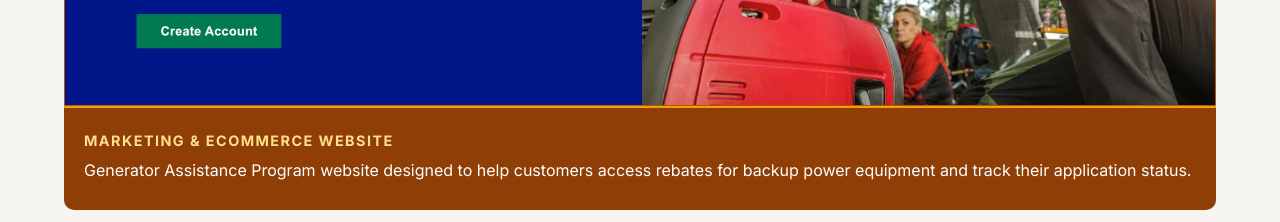
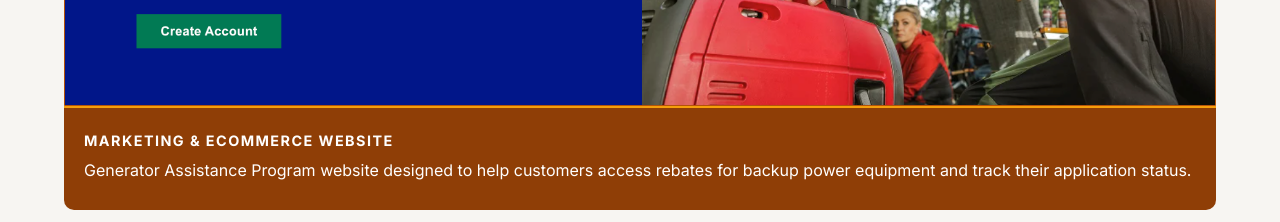
Before and after one commit to jasheloper/portfolio-v3, a plain HTML site: page index.html in a window 1280 px wide. Shown: the part 2500-2722 px from the top of the page. Drawn offline with nearby package versions, Linux system fonts and the light colour scheme.

Commit message:
Accessibility testing

```diff
--- a/style.css
+++ b/style.css
@@ -839,7 +839,7 @@ PROJECT SUMMARY
 
     text-transform: uppercase;
 
-    color: #FFE08A;
+    color: #ffffff;
 }
 
 
```
